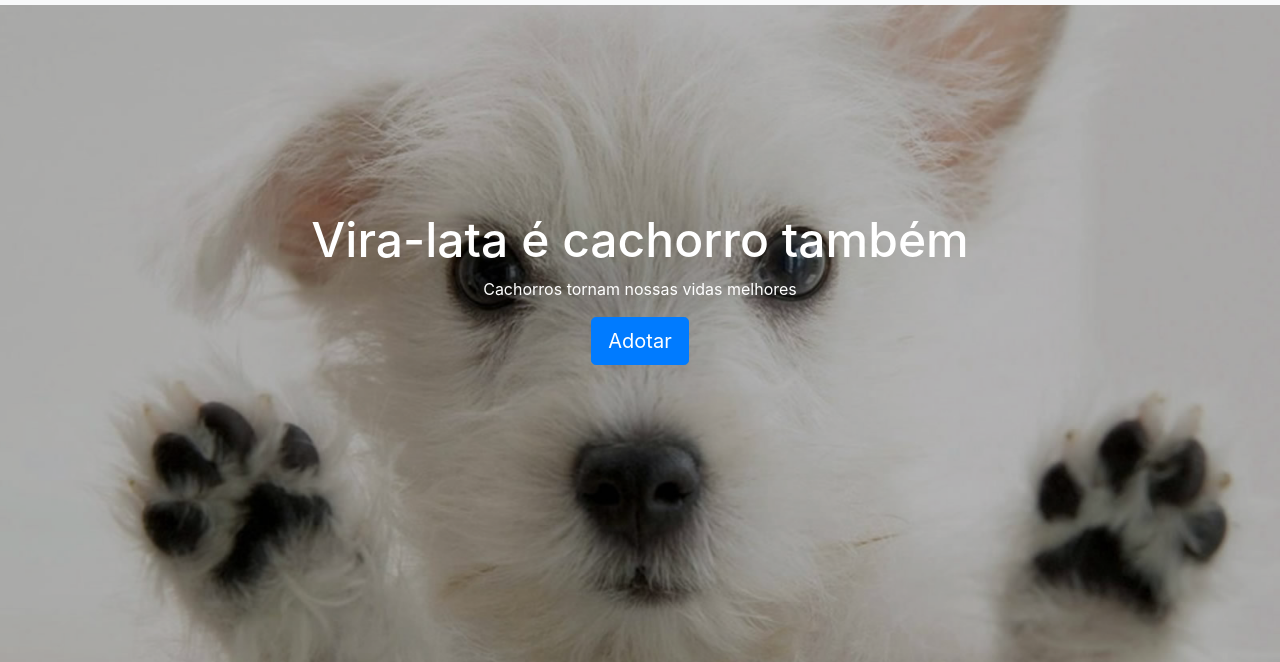
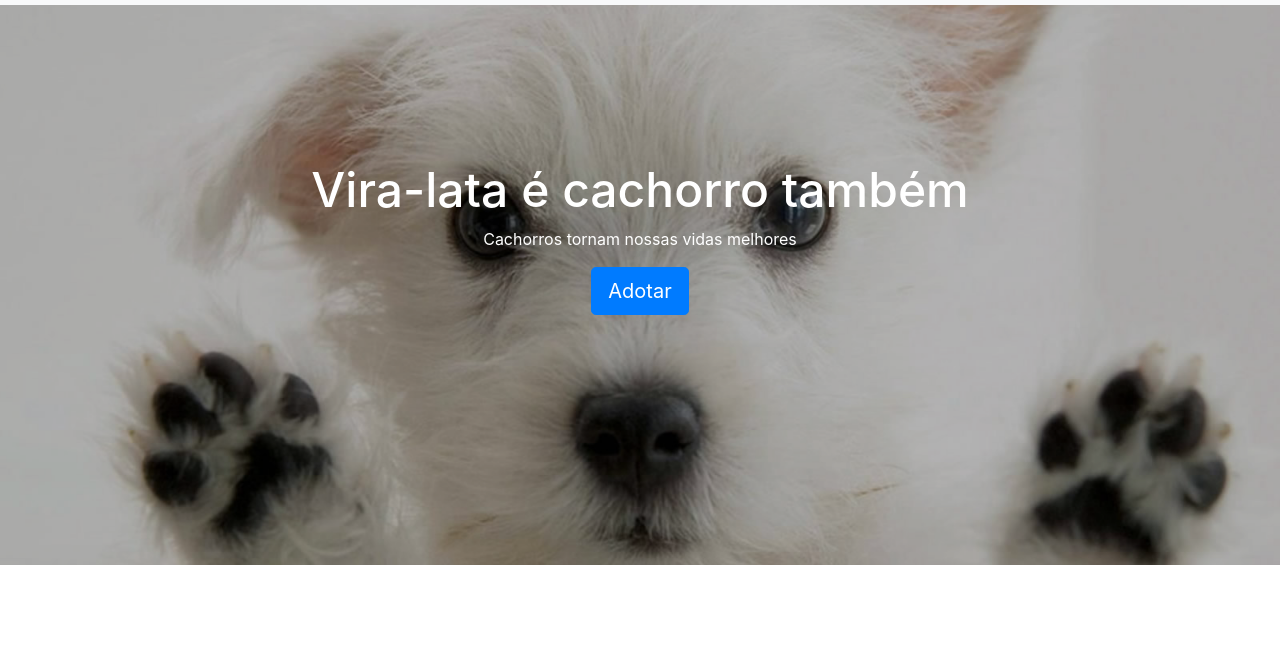
Before and after one commit to erikaramalhomartins/First-project-hike, a plain HTML site: page index.html in a window 1280 px wide. Shown: the part 89-751 px from the top of the page. Drawn offline with nearby package versions, Linux system fonts and the light colour scheme.

Commit message:
Update style.css

```diff
--- a/css/style.css
+++ b/css/style.css
@@ -10,7 +10,7 @@ header {
 
 @media (min-width: 576px){
 	header{
-		padding: 300px 0;
+		padding: 250px 0;
 	}
 }
 
```
